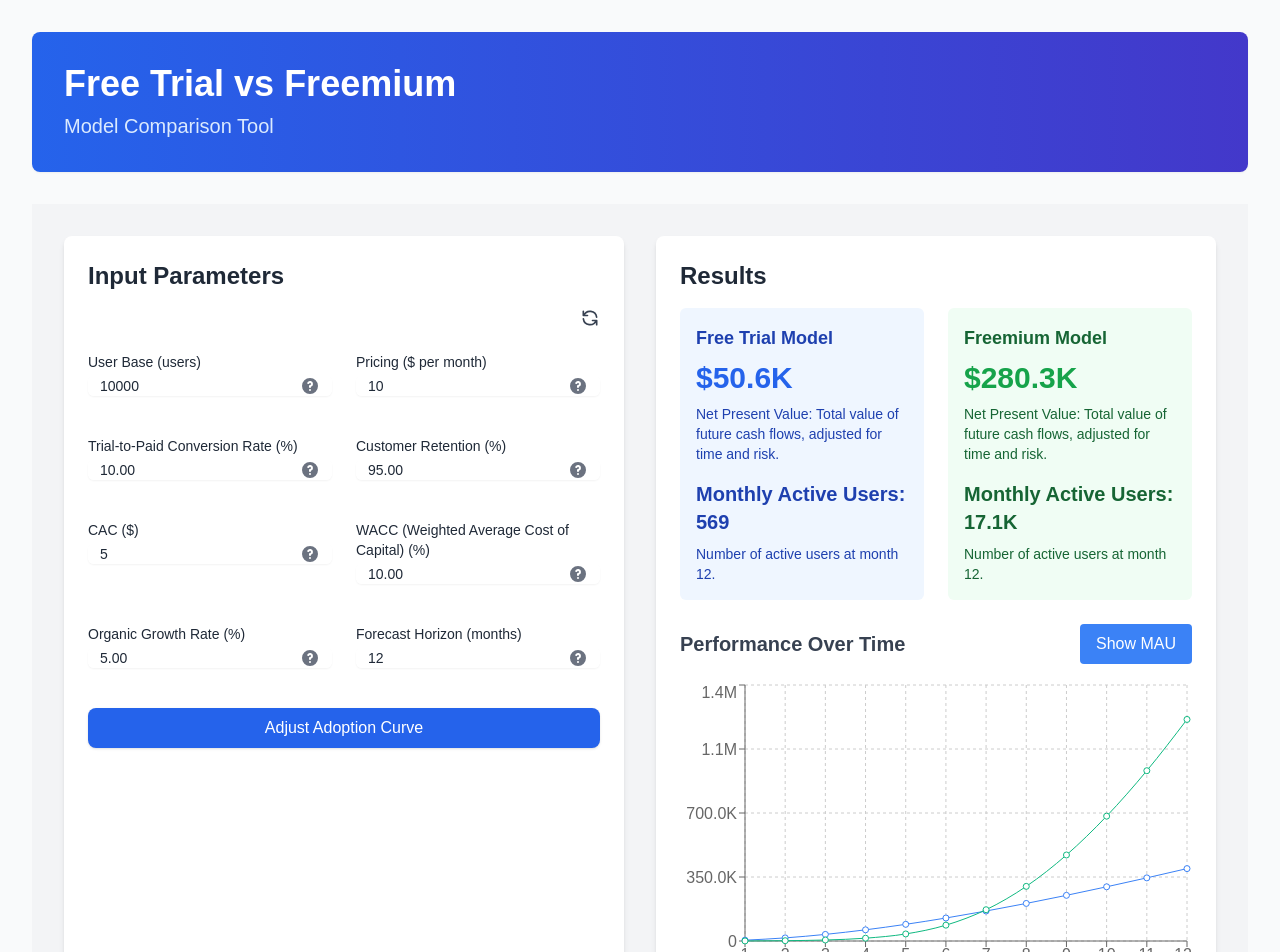
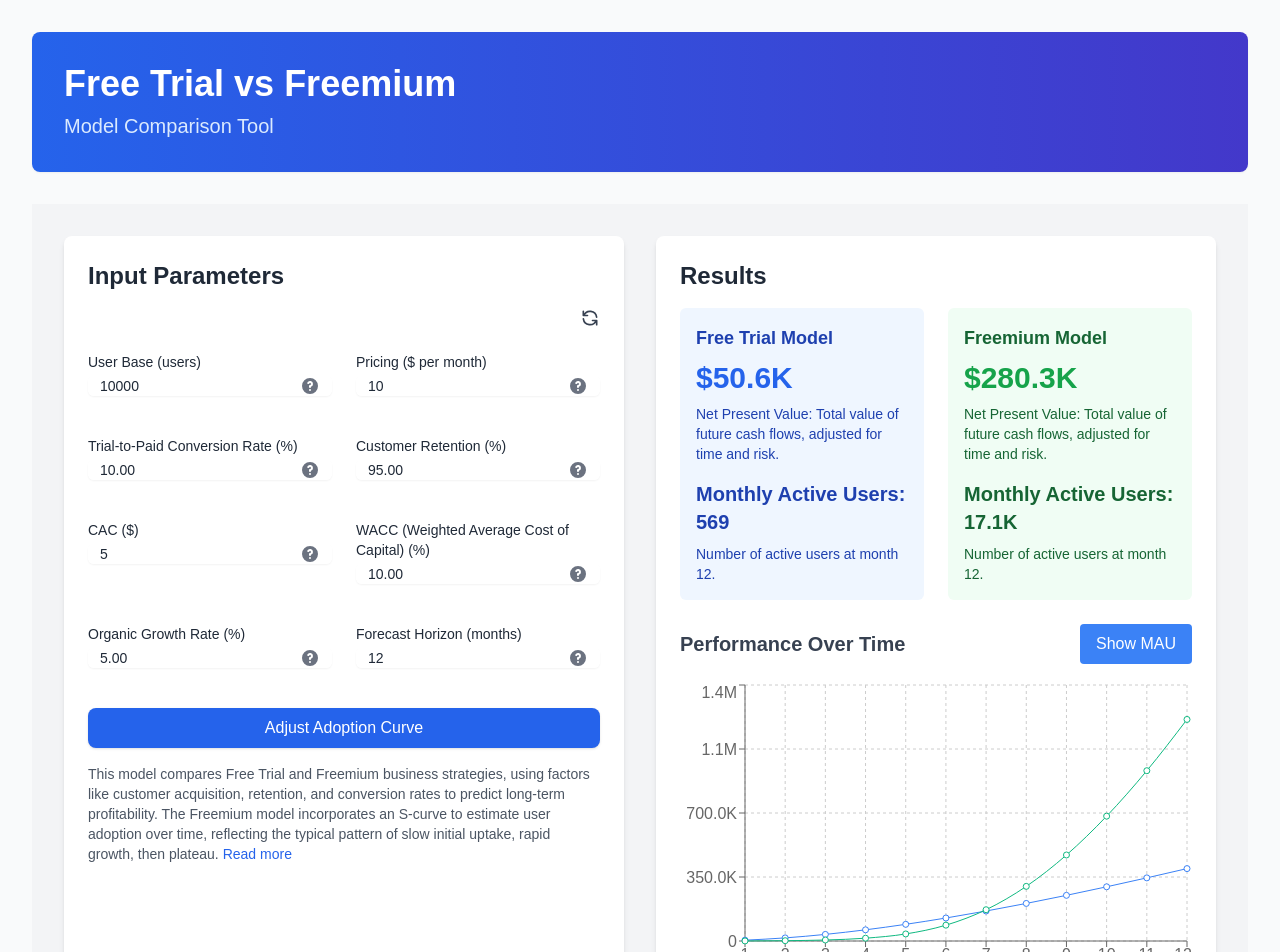
Before and after one commit to circularr/bistool, a Next.js app: page / in a window 1280 px wide. Shown: the top 952 px of the page. Built offline with nearby package versions, Linux system fonts and the light colour scheme.

Commit message:
add model description and link

```diff
--- a/src/components/InputForm.tsx
+++ b/src/components/InputForm.tsx
@@ -103,12 +103,25 @@ const InputForm: React.FC<InputFormProps> = ({ initialParams, onParamChange, onR
       <div className="grid grid-cols-1 sm:grid-cols-2 gap-6">
         {Object.keys(params).filter(key => !['a', 'b'].includes(key)).map(renderInput)}
       </div>
+      <div className="space-y-4">
         <button
           onClick={onAdoptionCurveToggle}
           className="w-full bg-blue-600 text-white py-2 px-4 rounded-lg shadow hover:bg-blue-700 transition duration-300"
         >
           Adjust Adoption Curve
         </button>
+        <p className="text-sm text-gray-600">
+          This model compares Free Trial and Freemium business strategies, using factors like customer acquisition, retention, and conversion rates to predict long-term profitability. The Freemium model incorporates an S-curve to estimate user adoption over time, reflecting the typical pattern of slow initial uptake, rapid growth, then plateau.{' '}
+          <a
+            href="https://github.com/circularr/bistool/blob/main/src/pages/data/prompt.md"
+            target="_blank"
+            rel="noopener noreferrer"
+            className="text-blue-600 hover:text-blue-800 hover:underline"
+          >
+            Read more
+          </a>
+        </p>
+      </div>
     </div>
   );
 };
```
Lines whose indentation alone changed are shown as unchanged.
